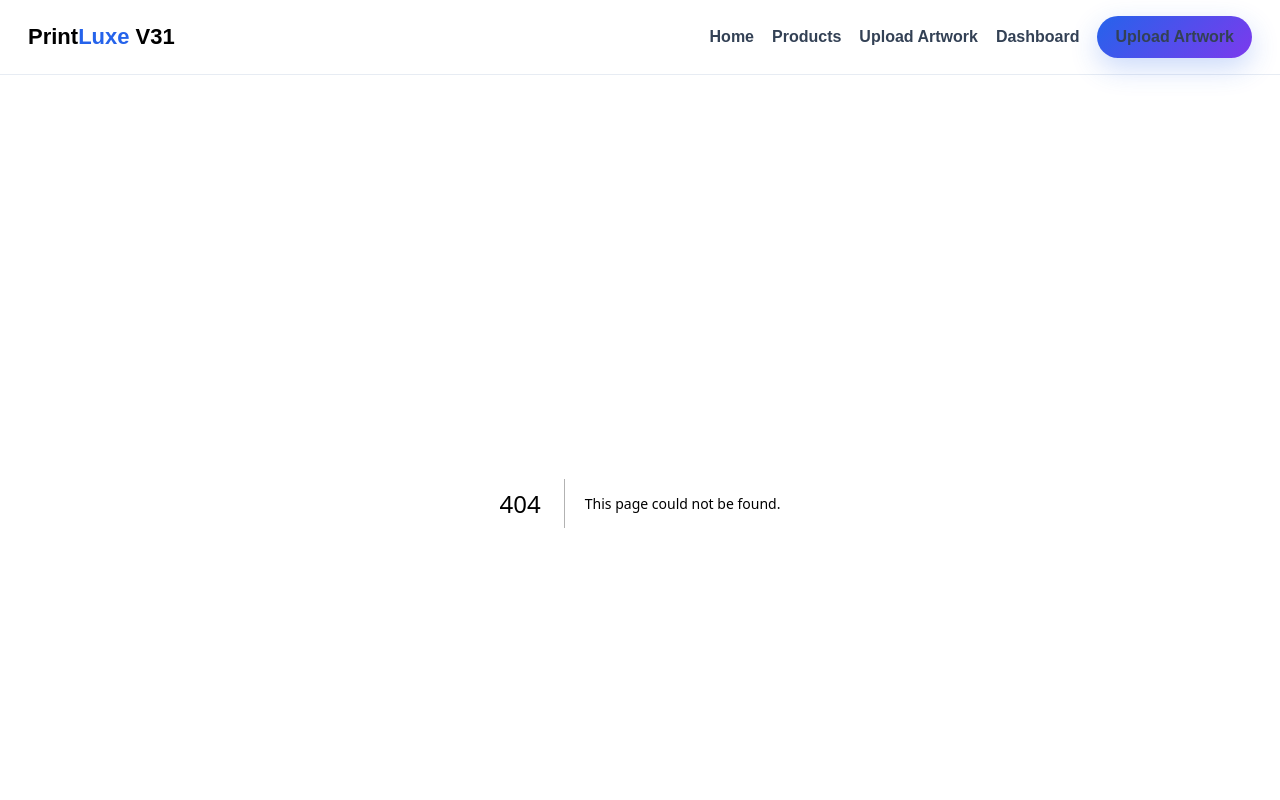
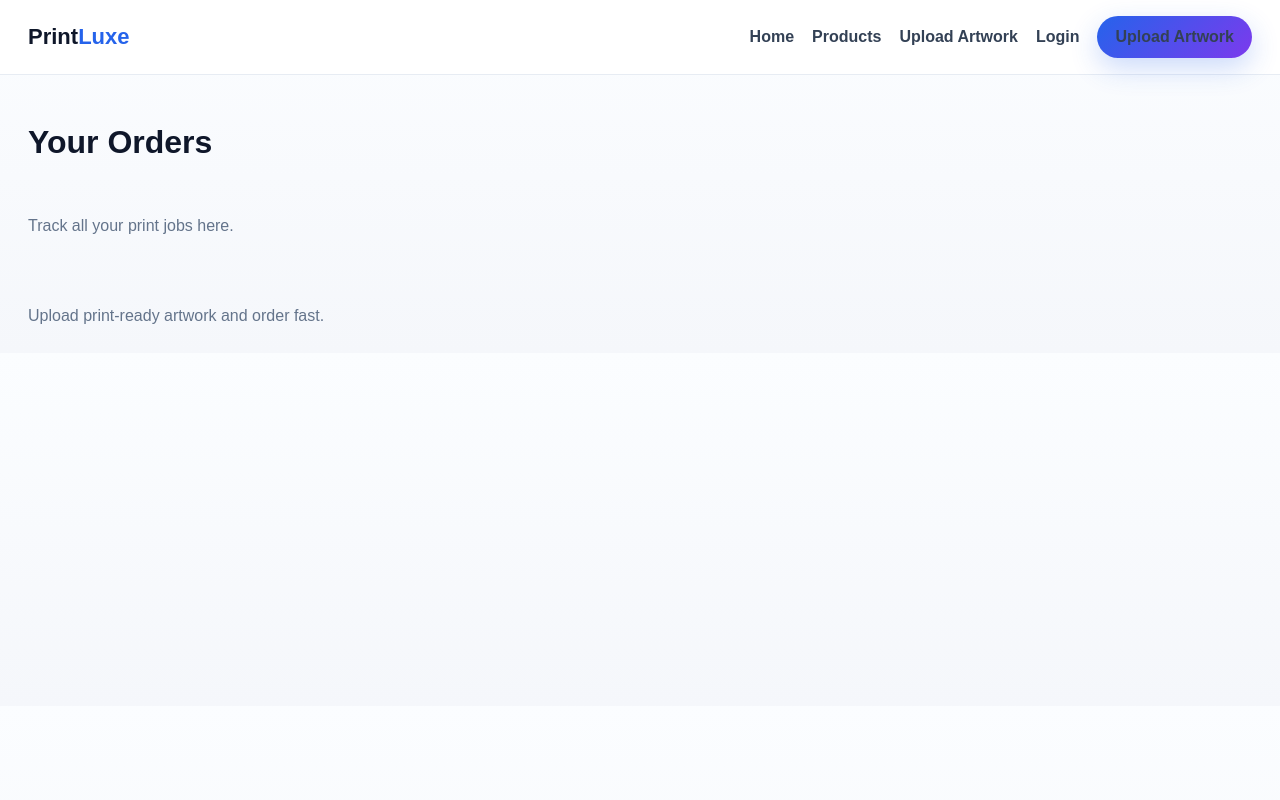
Before and after one commit to deworkenj-envision/Version-25a, a Next.js app: page /orders in a window 1280 px wide. Before the commit this address had no page. Shown: the top 800 px of the page. Built offline with nearby package versions, Linux system fonts and the light colour scheme.

Commit message:
changes to cust experience

```diff
--- a/app/layout.js
+++ b/app/layout.js
@@ -1,23 +1,59 @@
 import "./globals.css";
-export const metadata = { title: "PrintLuxe V31", description: "Real print storefront with upload-only ordering." };
+
+export const metadata = {
+  title: "PrintLuxe",
+  description: "Print ordering platform",
+};
+
+function PublicNav() {
+  return (
+    <>
+      <a href="/">Home</a>
+      <a href="/products">Products</a>
+      <a href="/upload">Upload Artwork</a>
+      <a href="/dashboard">Login</a>
+      <a className="btn btn-primary" href="/upload">Upload Artwork</a>
+    </>
+  );
+}
+
+function AppNav() {
+  return (
+    <>
+      <a href="/dashboard">Dashboard</a>
+      <a href="/orders">Orders</a>
+      <a href="/uploads">Uploads</a>
+      <a href="/account">Account</a>
+      <a className="btn btn-primary" href="/upload">New Order</a>
+    </>
+  );
+}
+
 export default function RootLayout({ children }) {
+  const isApp =
+    typeof window !== "undefined" &&
+    window.location.pathname.startsWith("/dashboard");
+
   return (
     <html lang="en">
       <body>
         <header className="topbar">
           <div className="topbar-inner">
-            <div className="brand">Print<span>Luxe</span> V31</div>
+            <div className="brand">Print<span>Luxe</span></div>
+
             <nav className="nav">
-              <a href="/">Home</a>
-              <a href="/products">Products</a>
-              <a href="/upload">Upload Artwork</a>
-              <a href="/dashboard">Dashboard</a>
-              <a className="btn btn-primary" href="/upload">Upload Artwork</a>
+              {isApp ? <AppNav /> : <PublicNav />}
             </nav>
           </div>
         </header>
+
         <main className="shell">{children}</main>
-        <footer className="shell">Real print storefront • upload-only ordering • built for finished artwork.</footer>
+
+        <footer className="shell">
+          {isApp
+            ? "Manage your orders, files, and account."
+            : "Upload print-ready artwork and order fast."}
+        </footer>
       </body>
     </html>
   );
--- /dev/null
+++ b/app/orders/page.js
@@ -0,0 +1,8 @@
+export default function OrdersPage() {
+  return (
+    <div className="grid">
+      <h1>Your Orders</h1>
+      <p className="subtle">Track all your print jobs here.</p>
+    </div>
+  );
+}
```
Also changed, not shown: app/account/page.js (added, +8 -0 lines), app/uploads/page.js.txt (added).
